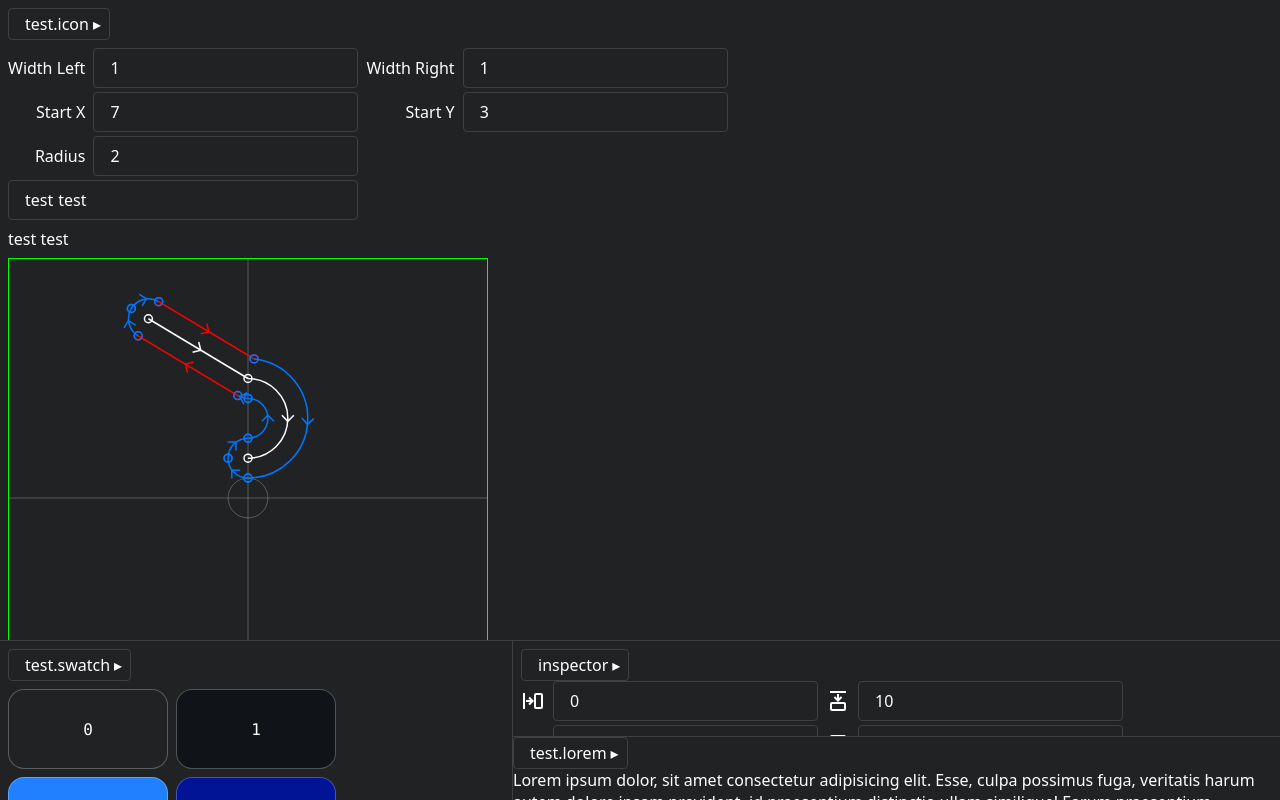
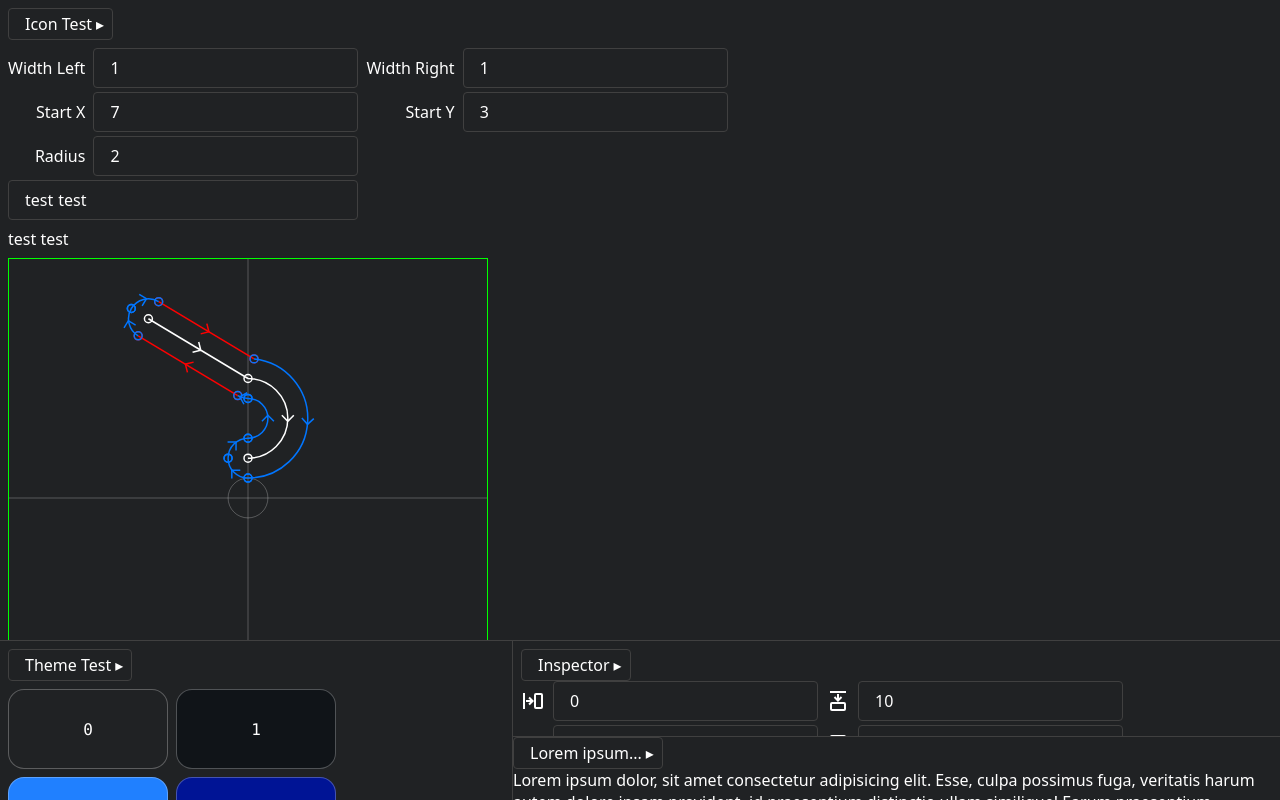
Before and after one commit to NKY5223/SkapEdit, a React (Vite) app: page / in a window 1280 px wide. Built offline with nearby package versions, Linux system fonts and the light colour scheme.

Commit message:
add misc changes

```diff
--- a/src/components/form/DropdownSelectList.tsx
+++ b/src/components/form/DropdownSelectList.tsx
@@ -29,7 +29,6 @@ export function DropdownSelectList<T>({
 	const optionComps = options.map((option) => (
 		<Option key={option.name} {...{
 			option,
-			optionBaseClass: css["option"],
 			optionClass,
 			selection, setSelection,
 			onSelect,
@@ -60,18 +59,16 @@ export function DropdownSelectList<T>({
 
 type OptionProps<T> = {
 	option: Option<T>;
-	optionBaseClass: string | undefined;
 	optionClass: string | undefined;
 	selection: T;
 	setSelection: Dispatch<SetStateAction<T>>;
 
 	onSelect: ((value: T) => void) | undefined;
 };
-export function Option<T>({
+function Option<T>({
 	option: {
 		value, display,
 	},
-	optionBaseClass,
 	optionClass,
 	selection, setSelection,
 	onSelect,
@@ -81,7 +78,7 @@ export function Option<T>({
 		if (onSelect) onSelect(value);
 	};
 	const className = classList(
-		optionBaseClass,
+		css["option"],
 		Object.is(selection, value) ? css["selected"] : null,
 		optionClass,
 	);
--- a/src/components/form/DropdownSelectSectioned.tsx
+++ b/src/components/form/DropdownSelectSectioned.tsx
@@ -1,9 +1,9 @@
-import { KeyboardEventHandler, ReactNode, useState } from "react";
+import { Dispatch, KeyboardEventHandler, ReactNode, SetStateAction, useState } from "react";
 import css from "./DropdownSelectSectioned.module.css";
 import { classList } from "../utils.tsx";
-import { Option } from "./DropdownSelectList.tsx";
+import { type Option } from "./DropdownSelectList.tsx";
 
-type Options<T> = {
+export type Options<T> = {
 	name: string;
 	label: ReactNode;
 	options: Option<T>[];
@@ -30,7 +30,6 @@ export function DropdownSelectSectioned<T>({
 		const optionComps = options.map((option) => (
 			<Option key={option.name} {...{
 				option,
-				optionBaseClass: css["option"],
 				optionClass,
 				selection,
 				setSelection,
@@ -70,6 +69,39 @@ export function DropdownSelectSectioned<T>({
 	);
 }
 
+type OptionProps<T> = {
+	option: Option<T>;
+	optionClass: string | undefined;
+	selection: T;
+	setSelection: Dispatch<SetStateAction<T>>;
+
+	onSelect: ((value: T) => void) | undefined;
+};
+export function Option<T>({
+	option: {
+		value, display,
+	},
+	optionClass,
+	selection, setSelection,
+	onSelect,
+}: OptionProps<T>) {
+	const onTrigger = () => {
+		setSelection(value);
+		if (onSelect) onSelect(value);
+	};
+	const className = classList(
+		css["option"],
+		Object.is(selection, value) ? css["selected"] : null,
+		optionClass,
+	);
+	return (
+		<div className={className} tabIndex={0}
+			onClick={onTrigger} onKeyDown={filterKeys(onTrigger)}>
+			{display(false)}
+		</div>
+	);
+}
+
 function filterKeys(f: KeyboardEventHandler, keys = ["Enter", "Space"]): KeyboardEventHandler {
 	return e => {
 		if (keys.includes(e.code)) {
--- a/src/components/layout/Layout.tsx
+++ b/src/components/layout/Layout.tsx
@@ -1,6 +1,6 @@
 import { createContext, Dispatch, FC, Reducer, useContext, useReducer } from "react";
 import { LayoutSplit } from "./LayoutSplit.tsx";
-import { LayoutViewMemo, ViewFC, ViewSelector } from "./LayoutView.tsx";
+import { LayoutViewMemo, ViewFC } from "./LayoutView.tsx";
 
 /*
 2025-02-xx
@@ -116,12 +116,12 @@ const layoutReducer: Reducer<LayoutDesc, LayoutAction> = (layout, action) => {
 }
 
 
-const viewsContext = createContext<Map<string, ViewFC>>(new Map());
+const viewsContext = createContext<ReadonlyMap<string, ViewFC>>(new Map());
 export const useViews = () => useContext(viewsContext);
 
 type LayoutProps = {
 	layout: LayoutDesc;
-	views: Map<string, ViewFC>;
+	views: ReadonlyMap<string, ViewFC>;
 };
 export const Layout: FC<LayoutProps> = ({
 	layout: initialLayout,
--- a/src/components/layout/LayoutView.tsx
+++ b/src/components/layout/LayoutView.tsx
@@ -1,12 +1,11 @@
-import { Dispatch, FC, memo, ReactNode, useEffect, useMemo } from "react";
+import { Dispatch, FC, memo, ReactNode } from "react";
 import css from "./LayoutView.module.css";
 import { LayoutAction, LayoutDescView, LayoutFC, useViews } from "./Layout.tsx";
-import { Button } from "../form/Button.tsx";
 import { ErrorBoundary } from "../error/ErrorBoundary.tsx";
-import { DropdownSelectList } from "../form/DropdownSelectList.tsx";
-import { DropdownSelectSectioned } from "../form/DropdownSelectSectioned.tsx";
+import { DropdownSelectSectioned, Options } from "../form/DropdownSelectSectioned.tsx";
 import { classList } from "../utils.tsx";
-import { toMap, Translate } from "../translate/Translate.tsx";
+import { Translate } from "../translate/Translate.tsx";
+import { Option } from "../form/DropdownSelectList.tsx";
 
 type ViewProps = {
 	viewSelector: ReactNode;
@@ -60,17 +59,19 @@ export const ViewSelector: FC<ViewSelectorProps> = ({
 			flexDirection: "row",
 		}}>
 			<DropdownSelectSectioned initial={view.view} options={
-				Object.entries(Object.groupBy([...views.keys(), "aaaaa.aaaaa", "aaaaa.8291edajdbkajsdbajdabjdkjk"].map(name => (
-					{
-						value: name,
-						display: () => name,
-						name,
-					}
-				)), ({ name }) => name.split(".")[0])).map(([name, options]) => ({
+				Object.entries(Object.groupBy<string, Option<string>>(
+					[...views.keys(), "aaaaa.aaaaa", "aaaaa.8291edajdbkajsdbajdabjdkjk"].map(name => (
+						{
+							value: name,
+							display: () => <Translate values={{ view: name }}>layout.view.name</Translate>,
+							name,
+						}
+					)), ({ name }) => name.split(".")[0]
+				)).map<Options<string>[number]>(([name, options]) => ({
 					name,
-					label: name,
+					label: <Translate values={{ category: name }}>layout.view.category.name</Translate>,
 					options: options ?? [],
-				}))
+				})) satisfies Options<string>
 			} onSelect={value => dispatch({
 				type: "set_view",
 				target: view,
--- a/src/components/translate/Translate.tsx
+++ b/src/components/translate/Translate.tsx
@@ -1,4 +1,5 @@
 import { createContext, FC, PropsWithChildren, ReactNode, useContext } from "react";
+import { TranslationAutocomplete } from "../../test/Test.tsx";
 
 // #region Types
 export type Value = (
@@ -11,6 +12,7 @@ export type Value = (
 		value: string;
 	}
 );
+type Values = ReadonlyMap<string, Value>;
 export type Translation = (
 	| string
 	| Translation[]
@@ -21,6 +23,7 @@ export type Translation = (
 		value: string;
 		fallback?: ReactNode;
 	}
+	| ((values: Values) => ReactNode)
 );
 // #endregion
 
@@ -32,7 +35,7 @@ function useTranslation(key: string) {
 	return translation;
 }
 
-type TranslationKey = "test" | string & {};
+type TranslationKey = TranslationAutocomplete | string & {};
 type TranslateProps = {
 	children: TranslationKey;
 	values?: Record<string, unknown>;
@@ -46,7 +49,7 @@ export const Translate: FC<TranslateProps> = ({
 	if (!translation) {
 		return (<TranslateFallback>{key}</TranslateFallback>);
 	}
-	const convertedValues: ReadonlyMap<string, Value> =
+	const convertedValues: Values =
 		new Map(Object.entries(values ?? {}).map<[string, Value]>(([key, value]) => {
 			switch (typeof value) {
 				case "string":
@@ -73,13 +76,13 @@ const TranslateFallback: FC<TranslationFallbackProps> = ({
 	children: key
 }) => {
 	return (
-		<pre>Translate{"{"} {key} {"}"}</pre>
+		`Translate{ ${key} }`
 	);
 }
 
 type TranslateTranslationProps = {
 	translation: Translation;
-	values: ReadonlyMap<string, Value>;
+	values: Values;
 };
 const TranslateTranslation: FC<TranslateTranslationProps> = ({
 	translation,
@@ -116,6 +119,9 @@ const TranslateTranslation: FC<TranslateTranslationProps> = ({
 		}
 		return stringifyValue(value);
 	}
+	if (typeof translation === "function") {
+		return translation(values);
+	}
 }
 
 type TranslationProviderProps = PropsWithChildren<{
@@ -143,7 +149,6 @@ export const TranslationProvider: FC<TranslationProviderProps> = ({
 	);
 }
 
-
 function stringifyValue(value: Value): ReactNode {
 	switch (value.type) {
 		case "string": {
@@ -158,3 +163,32 @@ function stringifyValue(value: Value): ReactNode {
 export function toMap<T>(obj: Record<string, T>): ReadonlyMap<string, T> {
 	return new Map(Object.entries(obj));
 }
+/**
+ * @example
+ * ...
+ * "example.key": delegate("example.key", "value"),
+ * ...
+ *
+ * <Translate values={{ value: "value" }}>example.key</Translate>
+ *     ↓    ↓    ↓
+ * <Translate values={{ value: "value" }}>example.key.value</Translate>
+ */
+export function delegate(
+	key: string, valueName: string,
+	seperator: string = ".",
+	fallback: ReactNode = <TranslateFallback>{`${key}(delegate)`}</TranslateFallback>,
+): Translation {
+	return (values) => {
+		const value = values.get(valueName);
+		if (!value) return fallback;
+		if (value.type === "string") {
+			const newKey = `${key}${seperator}${value.value}`;
+			const t = useTranslation(newKey);
+			if (!t) {
+				return (<TranslateFallback>{newKey}</TranslateFallback>);
+			}
+			return (<TranslateTranslation values={values} translation={t} />);
+		}
+		return fallback;
+	}
+}
--- a/src/test/Test.tsx
+++ b/src/test/Test.tsx
@@ -10,7 +10,8 @@ import { Inspector } from "../components/inspector/Inspector.tsx";
 import { TestSwatch } from "./TestSwatch.tsx";
 import { TestIcons } from "./TestIcons.tsx";
 import { ErrorBoundary } from "../components/error/ErrorBoundary.tsx";
-import { toMap, Translation, TranslationProvider } from "../components/translate/Translate.tsx";
+import { delegate, toMap, Translate, Translation, TranslationProvider } from "../components/translate/Translate.tsx";
+import { ViewFC } from "../components/layout/LayoutView.tsx";
 
 
 const uuid = () => crypto.randomUUID();
@@ -30,7 +31,7 @@ const splitY = (ratio: number, a: LayoutDesc, b: LayoutDesc) => ({
 	first: a,
 	second: b,
 } satisfies LayoutDescSplit);
-const view = (view: string) => ({
+const view = (view: ViewAutocomplete) => ({
 	type: "view",
 	id: uuid(),
 	view,
@@ -42,7 +43,7 @@ const defaultLayout: LayoutDesc = (
 		splitX(0.4,
 			view("test.swatch"),
 			splitY(0.6,
-				view("inspector"),
+				view("map.inspector"),
 				view("test.lorem")
 			)
 		)
@@ -50,29 +51,40 @@ const defaultLayout: LayoutDesc = (
 );
 
 const translations = {
-	"error.layout.view.unknown": ["Unknown view: ", { value: "view" }]
+	"error.layout.view.unknown": ["Unknown view: ", { value: "view" }],
+
+	"layout.view.name": delegate("layout.view.name", "view"),
+	"layout.view.category.name": delegate("layout.view.category.name", "category"),
+	"layout.view.category.name.test": "Testing",
+	"layout.view.name.test.icon": "Icon Test",
+	"layout.view.name.test.icons": "Icons Test",
+	"layout.view.name.test.swatch": "Theme Test",
+	"layout.view.name.test.lorem": "Lorem ipsum...",
+	"layout.view.category.name.map": "Map",
+	"layout.view.name.map.inspector": "Inspector",
+
+
+	"lorem": "Lorem ipsum dolor, sit amet consectetur adipisicing elit. Esse, culpa possimus fuga, veritatis harum autem dolore ipsam provident, id praesentium distinctio ullam similique! Earum praesentium repudiandae magnam ipsum et nihil!",
 } as const satisfies Record<string, Translation>;
+export type TranslationAutocomplete = keyof typeof translations;
+const views = {
+	"test.icon": TestIcon,
+	"test.icons": TestIcons,
+	"test.swatch": TestSwatch,
+	"map.inspector": Inspector,
+	"test.lorem": ({ viewSelector }) => (<div>
+		{viewSelector}
+		<Translate>lorem</Translate>
+	</div>),
+} as const satisfies Record<string, ViewFC>;
+type ViewAutocomplete = keyof typeof views;
 export function Test() {
 	return (
 		<ErrorBoundary location="Test">
 			<TranslationProvider translations={toMap<Translation>(translations)}>
 				<ThemeProvider>
 					<IconProvider icons={icons} aliases={aliases}>
-						<Layout layout={defaultLayout} views={new Map([
-							["test.icon", TestIcon],
-							["test.icons", TestIcons],
-							["test.swatch", TestSwatch],
-							["inspector", Inspector],
-							["test.lorem", ({ viewSelector }) => (<div>
-								{viewSelector}
-								<p>
-									Lorem ipsum dolor, sit amet consectetur adipisicing elit.
-									Esse, culpa possimus fuga, veritatis harum autem dolore ipsam provident,
-									id praesentium distinctio ullam similique!
-									Earum praesentium repudiandae magnam ipsum et nihil!
-								</p>
-							</div>)],
-						])} />
+						<Layout layout={defaultLayout} views={toMap(views)} />
 					</IconProvider>
 				</ThemeProvider>
 			</TranslationProvider>
```
Also changed, not shown: src/App.css (deleted), src/App.module.css (added).
